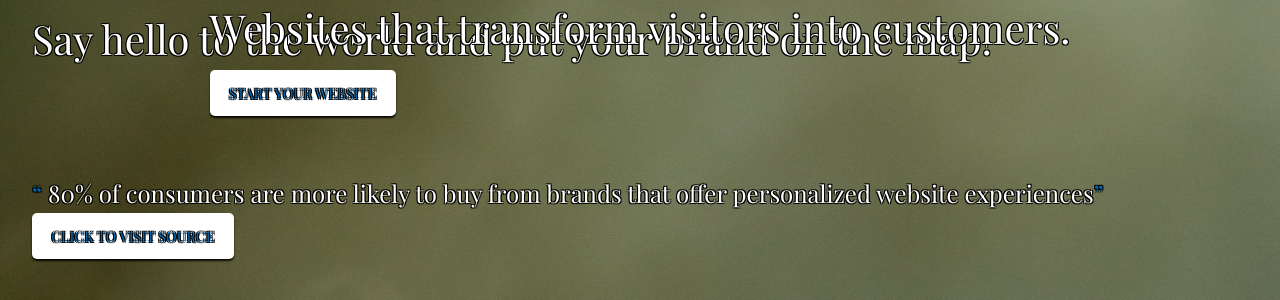
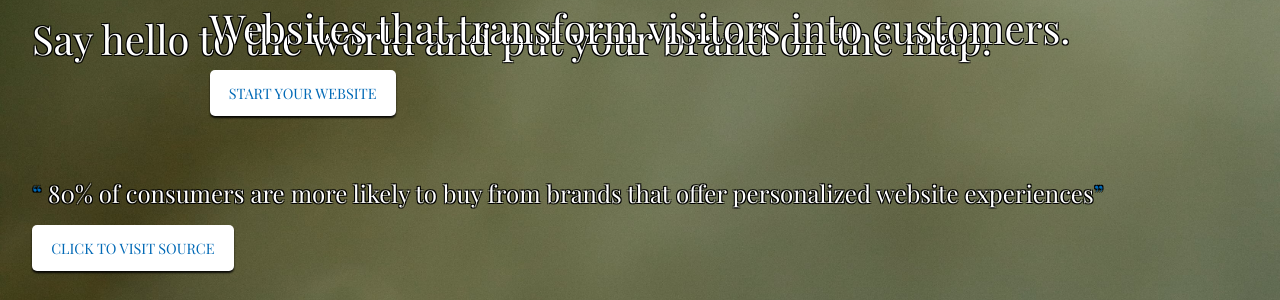
Before and after one commit to gtzjesus/WorldHello, a React (Vite) app: page / in a window 1280 px wide. Shown: the part 652-952 px from the top of the page. Built offline with nearby package versions, Linux system fonts and the light colour scheme; no server answers; the database is empty.

Commit message:
Buttons reusable, a tags with links

```diff
--- a/src/features/company/Company.jsx
+++ b/src/features/company/Company.jsx
@@ -72,7 +72,7 @@ function Company() {
           that crosses our path. Our passion relies in delivering high-quality
           and high-performing websites.
         </MiniDescription>
-        <Button variation="third" size="small">
+        <Button variation="primary" size="small">
           Book A Free Call
         </Button>
       </Information>
--- a/src/features/footer/Footer.jsx
+++ b/src/features/footer/Footer.jsx
@@ -71,7 +71,7 @@ function Footer() {
           <Result>Texas, US</Result>
         </Contact>
 
-        <Button variation="third" size="small">
+        <Button variation="primary" size="small">
           start for free today
         </Button>
       </FooterInfo>
--- a/src/features/video/VideoComponent.jsx
+++ b/src/features/video/VideoComponent.jsx
@@ -40,9 +40,7 @@ function VideoComponent() {
       </video>
       <Introduction>
         <Title>Websites that transform visitors into customers.</Title>
-        <Button variation="primary" size="small">
-          Start your website
-        </Button>
+        <Button>Start your website</Button>
       </Introduction>
     </StyledVideo>
   );
--- a/src/features/vital/Vital.jsx
+++ b/src/features/vital/Vital.jsx
@@ -60,13 +60,9 @@ function Vital() {
             <Special>&rdquo;</Special>
           </Quote>
           <Source>
-            <Button
-              href="https://bloggingwizard.com/website-statistics/"
-              variation="third"
-              size="small"
-            >
-              click to visit source
-            </Button>
+            <a href="https://bloggingwizard.com/website-statistics/">
+              <Button>click to visit source</Button>
+            </a>
           </Source>
         </Description>
         <Last>
--- a/src/ui/buttons/Button.jsx
+++ b/src/ui/buttons/Button.jsx
@@ -21,15 +21,9 @@ const variations = {
     width: fit-content;
     box-shadow: 0 2px 2px rgba(0, 0, 0, 0.9);
   `,
-  third: css`
-    color: var(--color-blue);
-    background-color: var(--background-secondary);
-    width: fit-content;
-    box-shadow: 0 2px 2px rgba(0, 0, 0, 0.9);
-  `,
 };
 
-const Button = styled.a`
+const Button = styled.button`
   border: none;
   cursor: pointer;
   border-radius: 5px;
```
